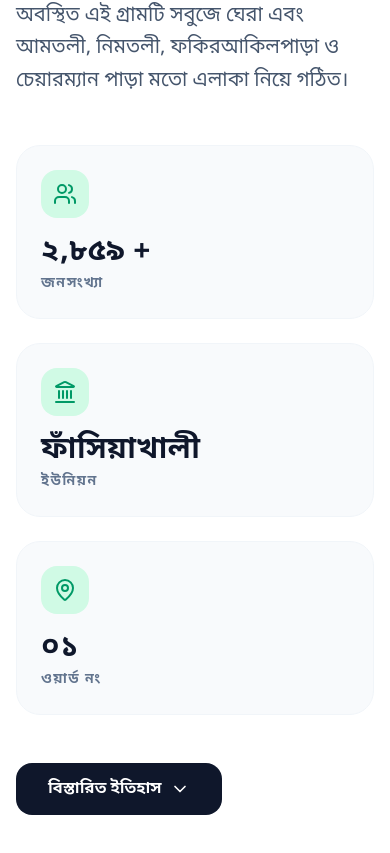
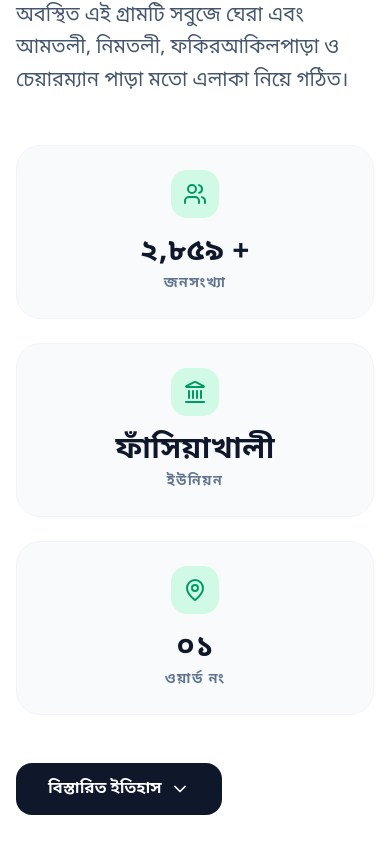
Before and after one commit to Asif10H/hazian, a React (Vite) app: page / in a window 390 px wide. Shown: the part 1607-2460 px from the top of the page. Built offline with nearby package versions, Linux system fonts and the light colour scheme.

Commit message:
feat(ui): center-align about stats and update village data
- Centered stats cards in About.jsx for better mobile alignment.- Updated village description and history crop lists in data.json.- Reverted gallery image source format in data.json.

```diff
--- a/src/components/About.jsx
+++ b/src/components/About.jsx
@@ -53,7 +53,7 @@ const About = ({ data }) => {
                 return (
                   <div
                     key={index}
-                    className="p-6 rounded-3xl bg-slate-50 border border-slate-100 hover:bg-white hover:shadow-xl group transition-all duration-300"
+                    className="p-6 rounded-3xl bg-slate-50 border border-slate-100 hover:bg-white hover:shadow-xl group transition-all duration-300 flex flex-col items-center text-center"
                   >
                     <div className="w-12 h-12 rounded-2xl bg-emerald-100 text-emerald-600 flex items-center justify-center mb-4 group-hover:bg-emerald-600 group-hover:text-white transition-all">
                       <Icon size={24} />
@@ -61,7 +61,7 @@ const About = ({ data }) => {
                     <div className="text-3xl font-black text-slate-900 mb-1">
                       {stat.value}
                     </div>
-                    <div className="text-sm font-bold text-slate-500 uppercase tracking-widest">
+                    <div className="text-sm font-bold text-slate-500 uppercase tracking-widest text-center">
                       {stat.label}
                     </div>
                   </div>
```
